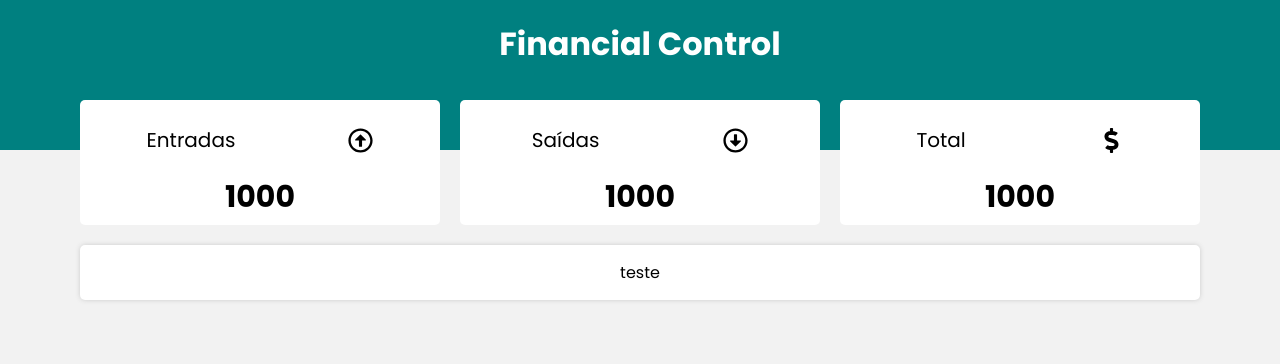
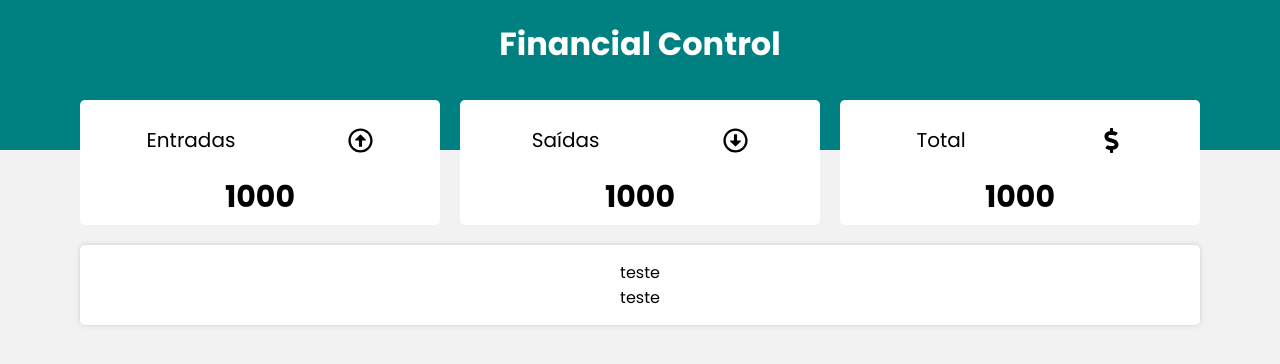
Before and after one commit to Nigraum/financial-controller, a React (Create React App) app: page / in a window 1280 px wide. Shown: the top 364 px of the page. Built offline with nearby package versions, Linux system fonts and the light colour scheme.

Commit message:
Create inputcontent

```diff
--- a/src/components/Form/index.js
+++ b/src/components/Form/index.js
@@ -1,10 +1,12 @@
 import React from "react";
-import { Container } from "./style";
+import { Container, InputContent } from "./style";
 
 const Form = () => {
   return (
     <Container>
-      teste
+      <InputContent>
+      teste<br/>teste
+      </InputContent>
     </Container>
   );
 };
--- a/src/components/Form/style.js
+++ b/src/components/Form/style.js
@@ -12,3 +12,8 @@ export const Container = styled.div`
   padding: 15px 0px;
   gap: 10px;
 `;
+
+export const InputContent = styled.div`
+  display: flex;
+  flex-direction: column;
+`;
```
